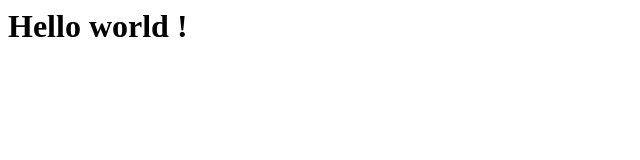
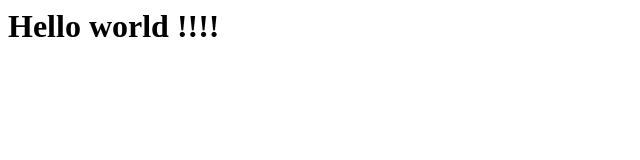
Before and after one commit to arledo/antonio.hithub.io, a plain HTML site: page index.html in a window 1280 px wide. Shown: the full height of the page, 0-640 px from the left. Drawn offline with Linux system fonts and the light colour scheme.

Commit message:
Segundo cambio

```diff
--- a/index.html
+++ b/index.html
@@ -1,4 +1,4 @@
 
 <html>
-    <h1>Hello world !</h1>
+    <h1>Hello world !!!!</h1>
     </html>
```
